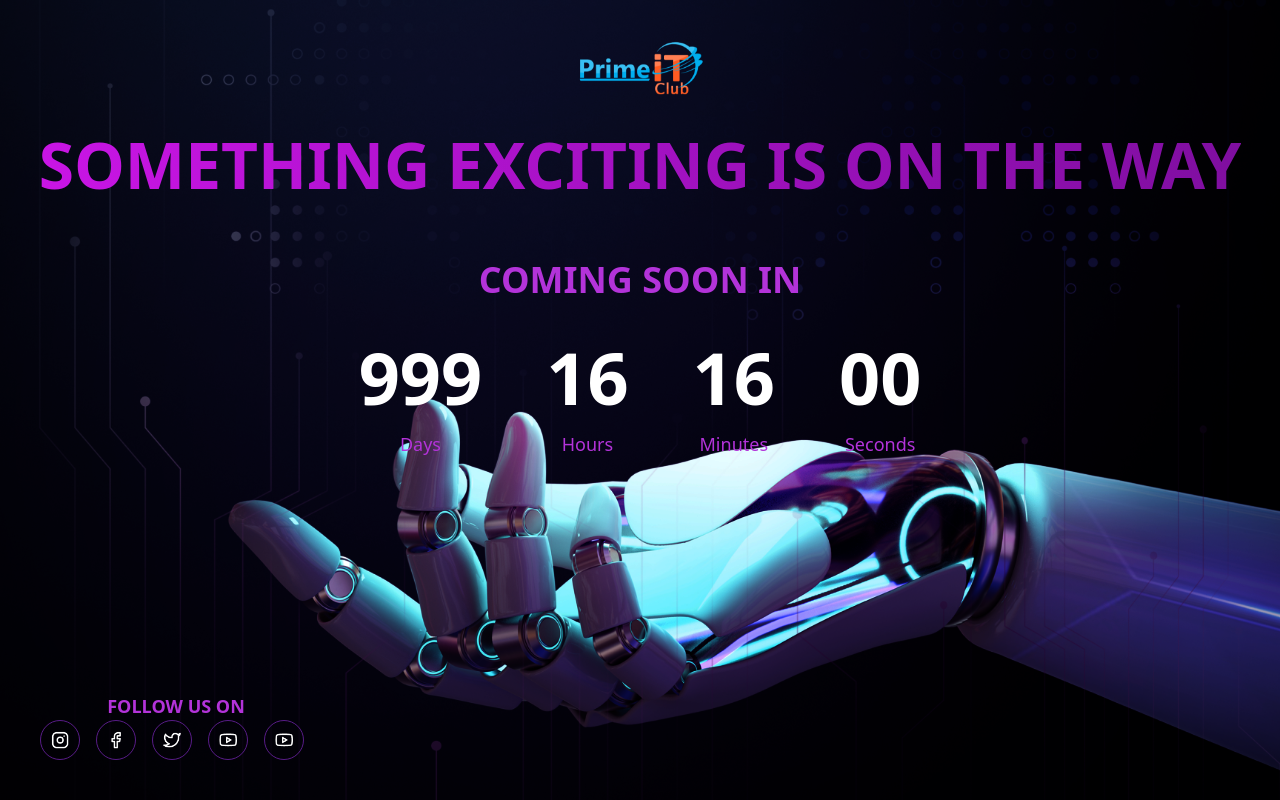
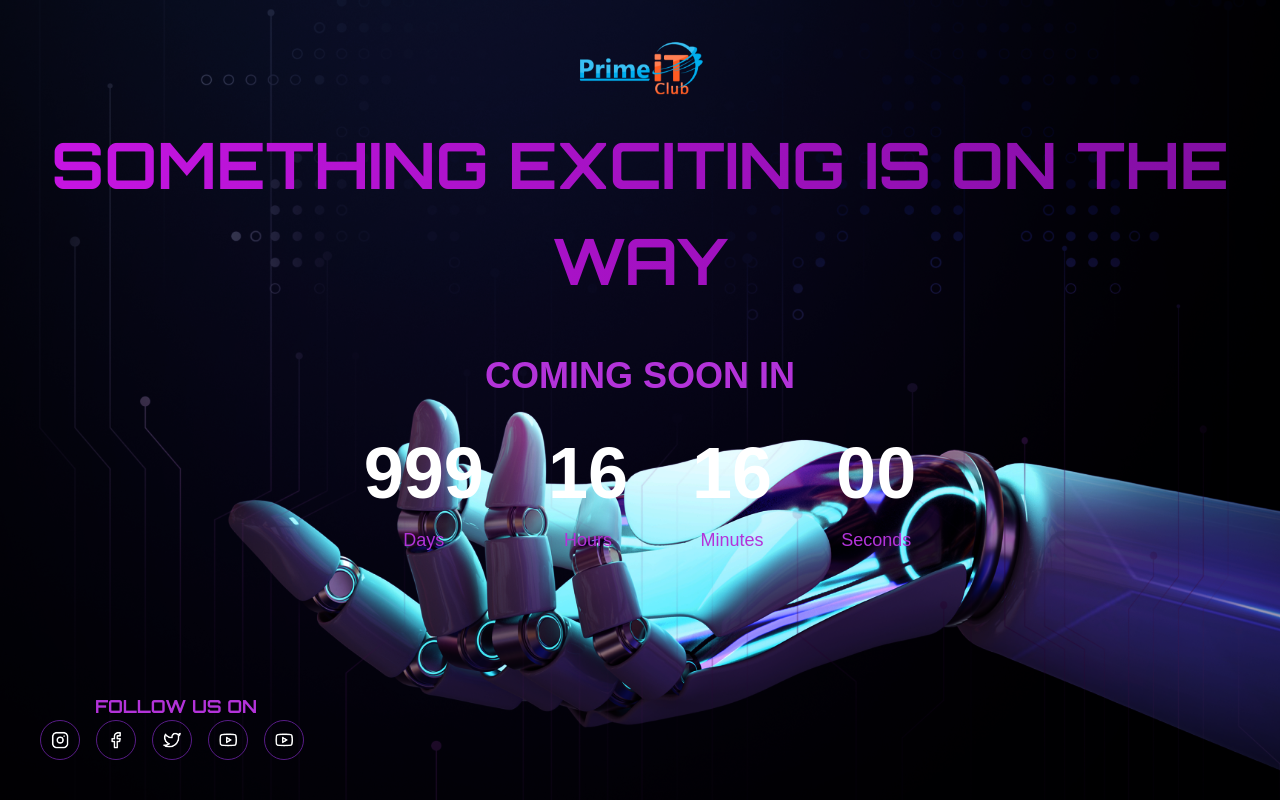
Before and after one commit to tyzrex/Hackaverse-Genesis, a React (Vite) app: page / in a window 1280 px wide. Built offline with nearby package versions, Linux system fonts and the light colour scheme.

Commit message:
tailwind config with cfont

```diff
--- a/tailwind.config.js
+++ b/tailwind.config.js
@@ -2,7 +2,12 @@
 export default {
   content: ["./index.html", "./src/**/*.{js,ts,jsx,tsx}"],
   theme: {
-    extend: {},
+    extend: {
+      fontFamily: {
+        main: ["Orbitron", "sans-serif"],
+        secondary: ["Monsterrat", "sans-serif"],
+      },
+    },
   },
   plugins: [],
 };
```
